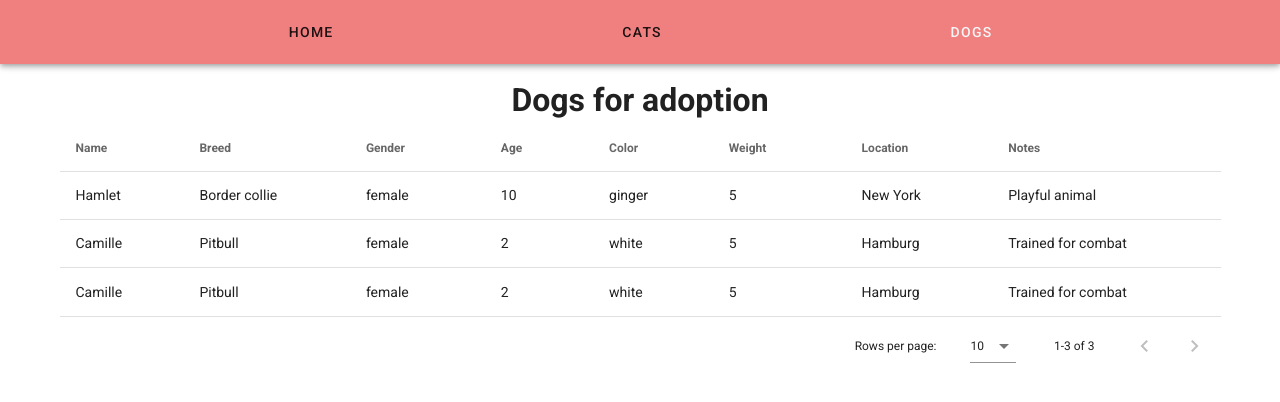
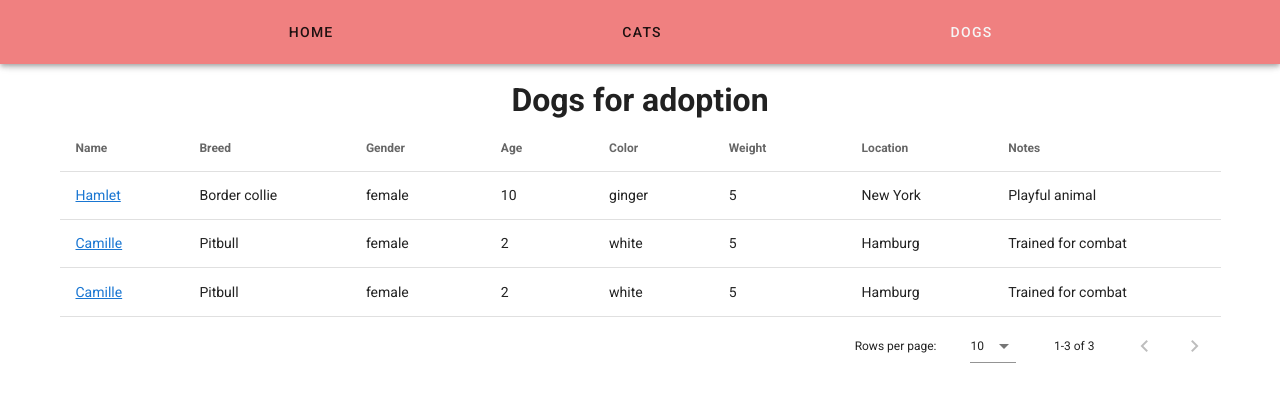
Before and after one commit to gros-pataplouf/vue-petshop, a Vue app: page /dogs in a window 1280 px wide. Shown: the top 402 px of the page. Built offline with nearby package versions, Linux system fonts and the light colour scheme.

Commit message:
add state management

```diff
--- a/src/App.vue
+++ b/src/App.vue
@@ -2,9 +2,9 @@
   <v-app id="app">
     <header>
     <v-app-bar tag="nav" class="navbar">
-      <router-link to="/"><v-btn active-color="white" text>Home</v-btn></router-link>
-      <router-link to="/cats"><v-btn text>Cats</v-btn></router-link>
-      <router-link to="/dogs"><v-btn text>Dogs</v-btn></router-link>
+      <router-link :to="`/`"><v-btn active-color="white" text>Home</v-btn></router-link>
+      <router-link :to="`/cats`"><v-btn text>Cats</v-btn></router-link>
+      <router-link :to="`/dogs`"><v-btn text>Dogs</v-btn></router-link>
     </v-app-bar>
   </header>
   <v-container grid-list-xs>
--- a/src/data/dogs.js
+++ /dev/null
@@ -1,33 +0,0 @@
-const dogs = [{
-  name: 'Hamlet',
-  breed: 'Border collie',
-  gender: 'female',
-  age: 10,
-  color: 'ginger',
-  weight: 5,
-  location: 'New York',
-  notes: 'Playful animal'
-},
-{
-  name: 'Camille',
-  breed: 'Pitbull',
-  gender: 'female',
-  age: 2,
-  color: 'white',
-  weight: 5,
-  location: 'Hamburg',
-  notes: 'Trained for combat'
-},
-{
-  name: 'Camille',
-  breed: 'Pitbull',
-  gender: 'female',
-  age: 2,
-  color: 'white',
-  weight: 5,
-  location: 'Hamburg',
-  notes: 'Trained for combat'
-}
-]
-
-export default dogs
--- /dev/null
+++ b/src/data/dogs.json
@@ -0,0 +1,31 @@
+[{
+  "name": "Hamlet",
+  "breed": "Border collie",
+  "gender": "female",
+  "age": 10,
+  "color": "ginger",
+  "weight": 5,
+  "location": "New York",
+  "notes": "Playful animal"
+},
+{
+  "name": "Camille",
+  "breed": "Pitbull",
+  "gender": "female",
+  "age": 2,
+  "color": "white",
+  "weight": 5,
+  "location": "Hamburg",
+  "notes": "Trained for combat"
+},
+{
+  "name": "Camille",
+  "breed": "Pitbull",
+  "gender": "female",
+  "age": 2,
+  "color": "white",
+  "weight": 5,
+  "location": "Hamburg",
+  "notes": "Trained for combat"
+}
+]
--- a/src/router/index.js
+++ b/src/router/index.js
@@ -28,11 +28,10 @@ const routes = [
     component: DogsView
   },
   {
-    path: '/pet/:id',
-    name: 'pet',
+    path: '/pets/:id',
+    name: 'pets',
     component: PetView
   }
-
 ]
 
 const router = new VueRouter({
--- a/src/store/index.js
+++ b/src/store/index.js
@@ -1,17 +1,15 @@
 import Vue from 'vue'
 import Vuex from 'vuex'
+import state from './state'
+import actions from './actions'
+import mutations from './mutations'
 
 Vue.use(Vuex)
 
 export default new Vuex.Store({
-  state: {
-  },
-  getters: {
-  },
-  mutations: {
-  },
-  actions: {
-  },
-  modules: {
-  }
+  state,
+  mutations,
+  actions,
+  getters: {},
+  modules: {}
 })
--- /dev/null
+++ b/src/store/state.js
@@ -0,0 +1,7 @@
+import cats from '@/data/cats.json'
+import dogs from '@/data/dogs.json'
+
+export default {
+  cats,
+  dogs
+}
--- a/src/views/CatsView.vue
+++ b/src/views/CatsView.vue
@@ -1,7 +1,7 @@
 <template>
     <div class="wrapper">
     <h1>Cats for adoption</h1>
-    <v-data-table :headers="headers" :items="cats"></v-data-table>
+    <v-data-table :headers="Object.keys(cats[0]).map(key => { return { text: key[0].toUpperCase() + key.slice(1), value: key } })" :items="cats"></v-data-table>
 
 </div>
 </template>
@@ -13,15 +13,19 @@ h1 {
 
 <script>
 
-import cats from '@/data/cats'
+// import cats from '@/data/cats'
+import { mapState } from 'vuex'
 
 export default {
   name: 'CatsView',
   data: () => ({
-    headers: Object.keys(cats[0]).map(key => { return { text: key[0].toUpperCase() + key.slice(1), value: key } }),
-    cats
+    // cats
 
-  })
+  }),
+  computed: {
+    ...mapState(['cats'])
+
+  }
 
 }
 </script>
--- a/src/views/DogsView.vue
+++ b/src/views/DogsView.vue
@@ -1,7 +1,11 @@
 <template>
     <div class="wrapper">
     <h1>Dogs for adoption</h1>
-    <v-data-table :headers="headers" :items="dogs"></v-data-table>
+    <v-data-table :headers="Object.keys(dogs[0]).map(key => { return { text: key[0].toUpperCase() + key.slice(1), value: key } })" :items="dogs">
+      <template v-slot:[`item.name`]="{ item }" >
+        <router-link :to="`/pets/${dogs.indexOf(item)}`">{{ item.name }}</router-link>
+      </template>
+    </v-data-table>
 
 </div>
 </template>
@@ -12,16 +16,15 @@ h1 {
 </style>
 
 <script>
-
-import dogs from '@/data/dogs'
+import { mapState } from 'vuex'
 
 export default {
   name: 'DogsView',
   data: () => ({
-    headers: Object.keys(dogs[0]).map(key => { return { text: key[0].toUpperCase() + key.slice(1), value: key } }),
-    dogs
-
-  })
+  }),
+  computed: {
+    ...mapState(['dogs'])
+  }
 
 }
 </script>
```
Also changed, not shown: src/store/actions.js (added), src/store/mutations.js (added).
